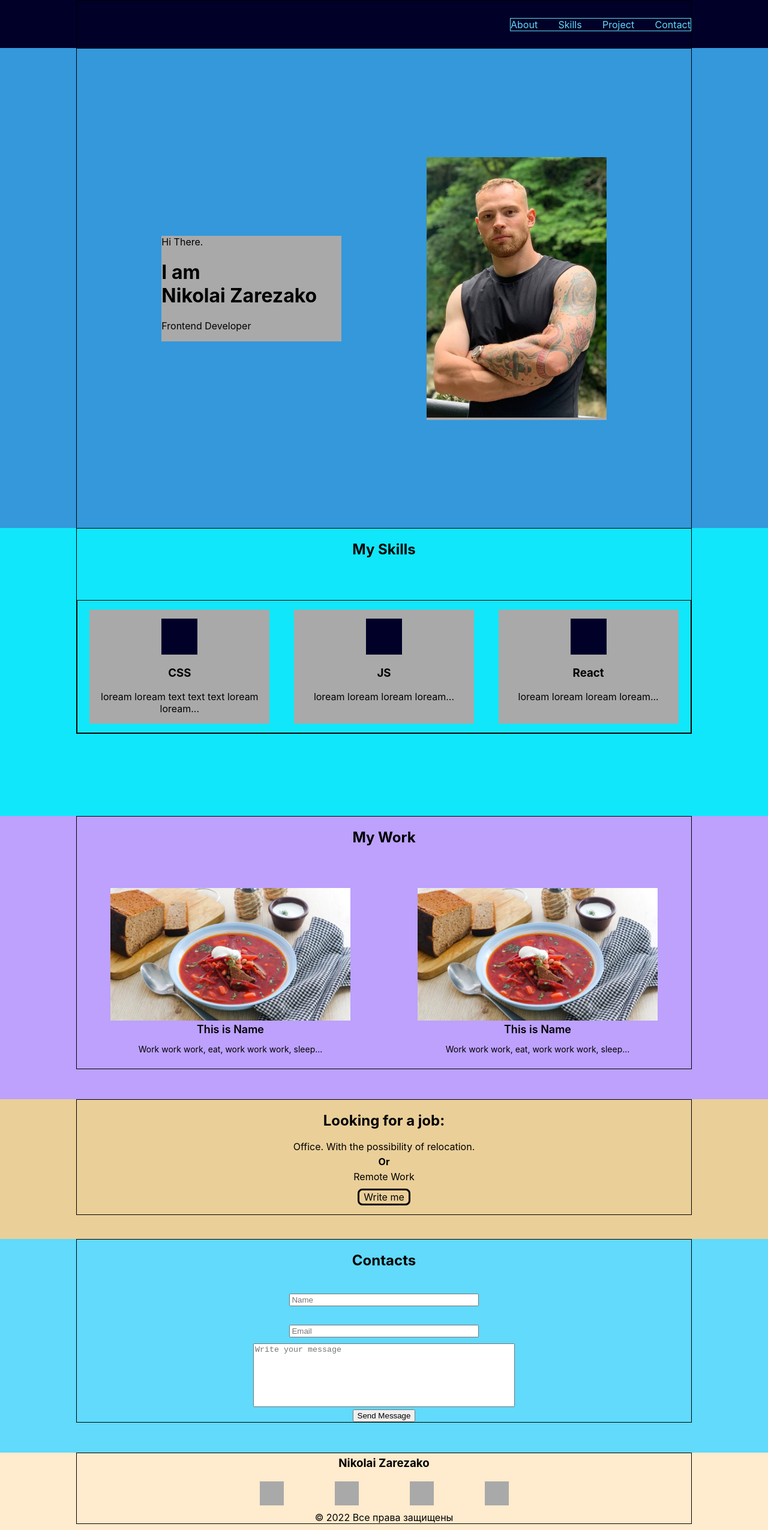
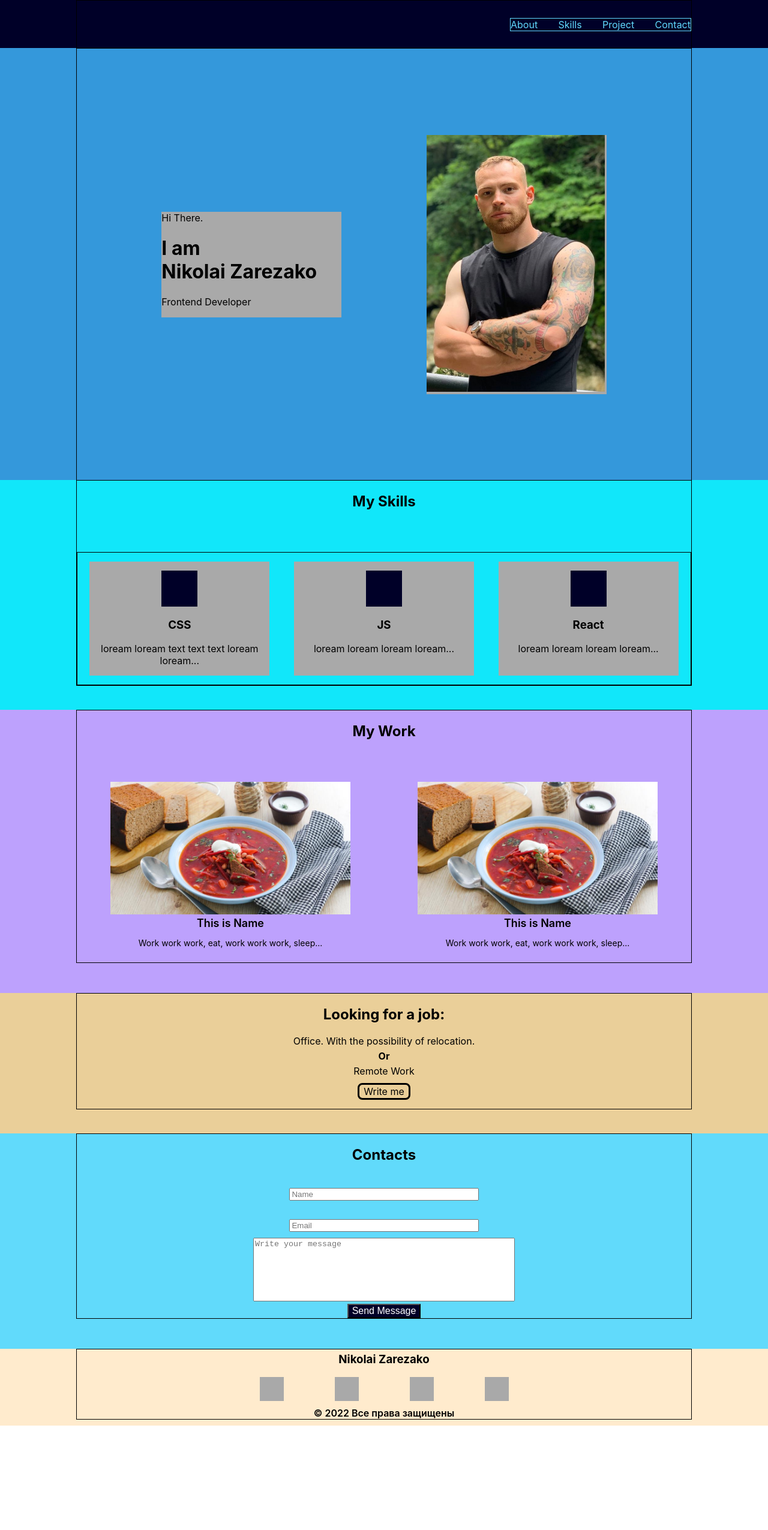
Before and after one commit to Djiypyk/CV, a React (Create React App) app: page / in a window 1280 px wide. Shown: the whole page at 60% size. After the commit the page ends 2376 px from the top, so only its background shows below. Built offline with nearby package versions, Linux system fonts and the light colour scheme.

Commit message:
more fix

```diff
--- a/src/Components/Footer/Footer.js
+++ b/src/Components/Footer/Footer.js
@@ -15,7 +15,7 @@ export function Footer() {
                     <SocialLink socialLink={'https://t.me/Djiypyk'}/>
                     <SocialLink socialLink={'https://www.linkedin.com/in/nikolai-zarezako-99592121a/'}/>
                 </div>
-                <span> &copy; 2022 Все права защищены</span>
+                <span style={{fontWeight: '600'}}> &copy; 2022 Все права защищены</span>
             </div>
         </div>
     )
--- a/src/Components/Main/Main.js
+++ b/src/Components/Main/Main.js
@@ -14,7 +14,7 @@ function Main() {
                     <p>Frontend Developer</p>
                 </div>
                 <div className={styles.photo}>
-                    <img style={{width: '100%'}} src={myPhoto} alt="Nikolai Zarezako"/>
+                    <img style={{width: '99%'}} src={myPhoto} alt="Nikolai Zarezako"/>
                 </div>
             </div>
         </div>
--- a/src/Components/Main/Main.module.css
+++ b/src/Components/Main/Main.module.css
@@ -1,5 +1,5 @@
 .mainBlock {
-    height: 100vh;
+    height: 90vh;
     background-color: #3498db;
 }
 
--- a/src/Components/RecruiterForm/RecruiterForm.js
+++ b/src/Components/RecruiterForm/RecruiterForm.js
@@ -27,7 +27,7 @@ export function RecruiterForm() {
                             </div>
                         </form>
                     </div>
-                    <input type="submit" value={'Send Message'}/>
+                    <input className={styles.sendButton} type="submit" value={'Send Message'}/>
                 </div>
             </div>
         </div>
--- a/src/Components/RecruiterForm/RecruiterForm.module.css
+++ b/src/Components/RecruiterForm/RecruiterForm.module.css
@@ -1,23 +1,34 @@
-.formWrapper{
+.formWrapper {
     background-color: #61dafb;
     padding-bottom: 50px;
 }
-.formContent{
+
+.formContent {
     display: flex;
     flex-direction: column;
     flex-wrap: wrap;
     align-items: center;
     text-align: center;
 }
-.formItemWrapper{
+
+.formItemWrapper {
     width: 60%;
 }
-.inputForm{
+
+.inputForm {
     width: 50%;
     margin-bottom: 10px;
 }
-.textAreaFrom{
+
+.textAreaFrom {
     resize: none;
     width: 70%;
     min-height: 100px;
 }
+
+.sendButton {
+    font-size: 16px;
+    background-color: #000028;
+    color: white;
+    cursor: pointer;
+}
--- a/src/Components/Skills/Skills.module.css
+++ b/src/Components/Skills/Skills.module.css
@@ -1,6 +1,6 @@
 .skillsBlock {
     background-color: #11e7fa;
-    min-height: 60vh;
+   padding-bottom: 40px;
 }
 
 .title {
```
Also changed, not shown: public/index.html (+1 -21 lines).
